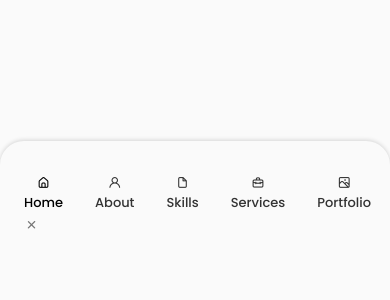
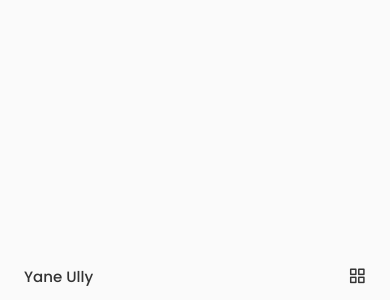
Before and after one commit to YaneUlly/portfolio, a React (Vite) app: page / in a window 390 px wide. Shown: the part 544-844 px from the top of the page. Built offline with nearby package versions, Linux system fonts and the light colour scheme.

Commit message:
finish the responsive style for the navbar

```diff
--- a/src/App.css
+++ b/src/App.css
@@ -185,4 +185,8 @@ img {
 
 /* For small devices  */
 @media screen and (max-width: 350px) {
+  .container {
+    margin-left: var(--mb-1);
+    margin-right: var(--mb-1);
+  }
 }
--- a/src/components/header/Header.jsx
+++ b/src/components/header/Header.jsx
@@ -1,13 +1,16 @@
+import { useState } from 'react';
 import './header.css';
 
 function Header() {
+  const [toggleMenu, setToggleMenu] = useState(false);
+
   return (
     <header className='header'>
       <nav className='nav container'>
         <a href='index.html' className='nav__logo'>
           Yane Ully
         </a>
-        <div className='nav__menu'>
+        <div className={toggleMenu ? 'nav__menu show-menu' : 'nav__menu'}>
           <ul className='nav__list grid'>
             <li className='nav__item'>
               <a href='#home' className='nav__link active-link'>
@@ -46,10 +49,13 @@ function Header() {
             </li>
           </ul>
 
-          <i className='uil uil-times nav__close'></i>
+          <i
+            className='uil uil-times nav__close'
+            onClick={() => setToggleMenu(!toggleMenu)}
+          ></i>
         </div>
 
-        <div className='nav__toggle'>
+        <div className='nav__toggle' onClick={() => setToggleMenu(!toggleMenu)}>
           <i className='uil uil-apps'></i>
         </div>
       </nav>
--- a/src/components/header/header.css
+++ b/src/components/header/header.css
@@ -62,7 +62,7 @@
 
   .nav__menu {
     position: fixed;
-    bottom: 0;
+    bottom: -100%;
     left: 0;
     width: 100%;
     background-color: var(--body-color);
@@ -72,9 +72,54 @@
     transition: 0.3s;
   }
 
+  /* Show menu  */
+
+  .show-menu {
+    bottom: 0;
+  }
+
+  .nav__list {
+    display: grid;
+    grid-template-columns: repeat(3, 1fr);
+    gap: 2rem;
+  }
+
+  .nav__icon {
+    font-size: 1.2rem;
+  }
+
+  .nav__close {
+    position: absolute;
+    right: 1.3rem;
+    bottom: 0.5rem;
+    font-size: 1.5rem;
+    cursor: pointer;
+    color: var(--title-color);
+  }
+
+  .nav__close:hover {
+    color: var(--title-color-dark);
+  }
+
+  .nav__toggle {
+    font-size: 1.1rem;
+    cursor: pointer;
+  }
+
   .nav__icon,
   .nav__close,
   .nav__toggle {
     display: block;
   }
 }
+
+/* For small devices  */
+@media screen and (max-width: 350px) {
+  .nav__menu {
+    padding: 2rem 0.25rem 4rem;
+  }
+
+  .nav__list {
+    column-gap: 0;
+  }
+}
```
